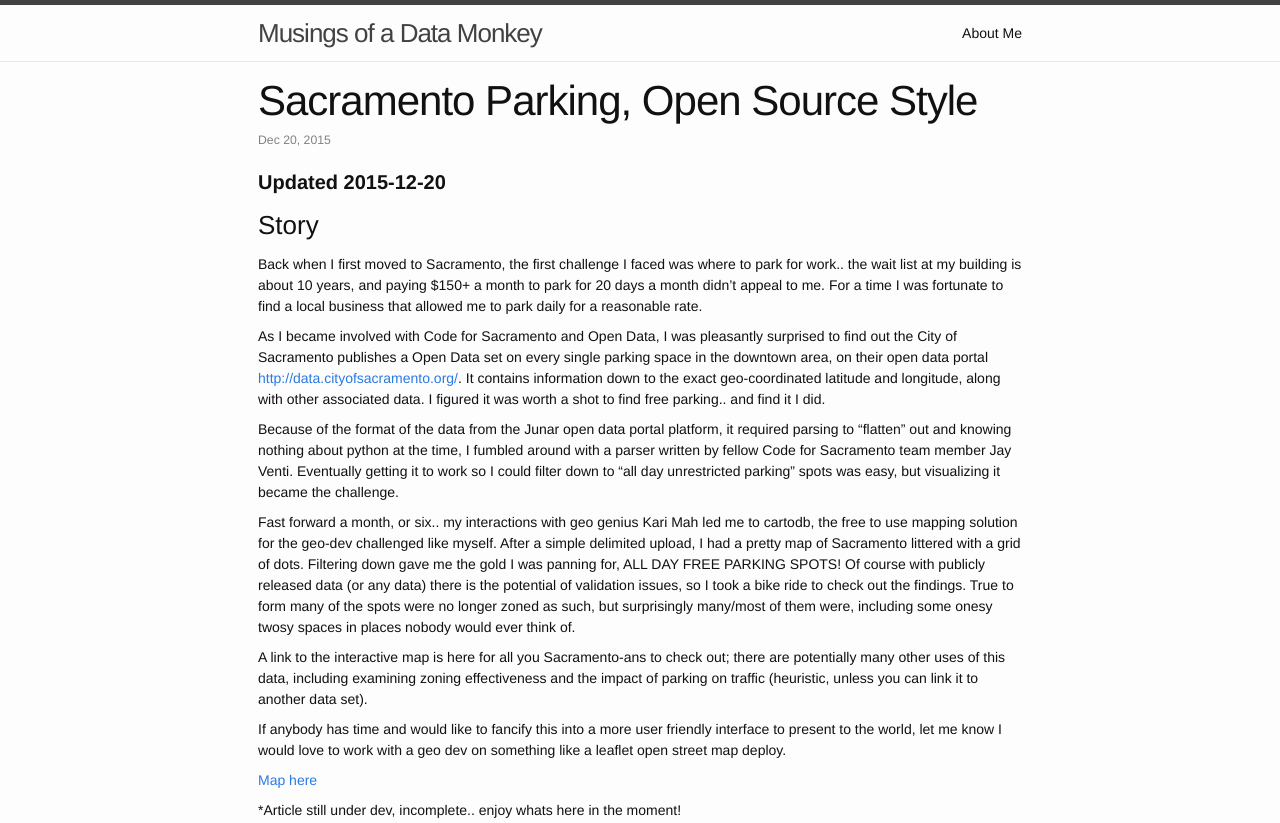
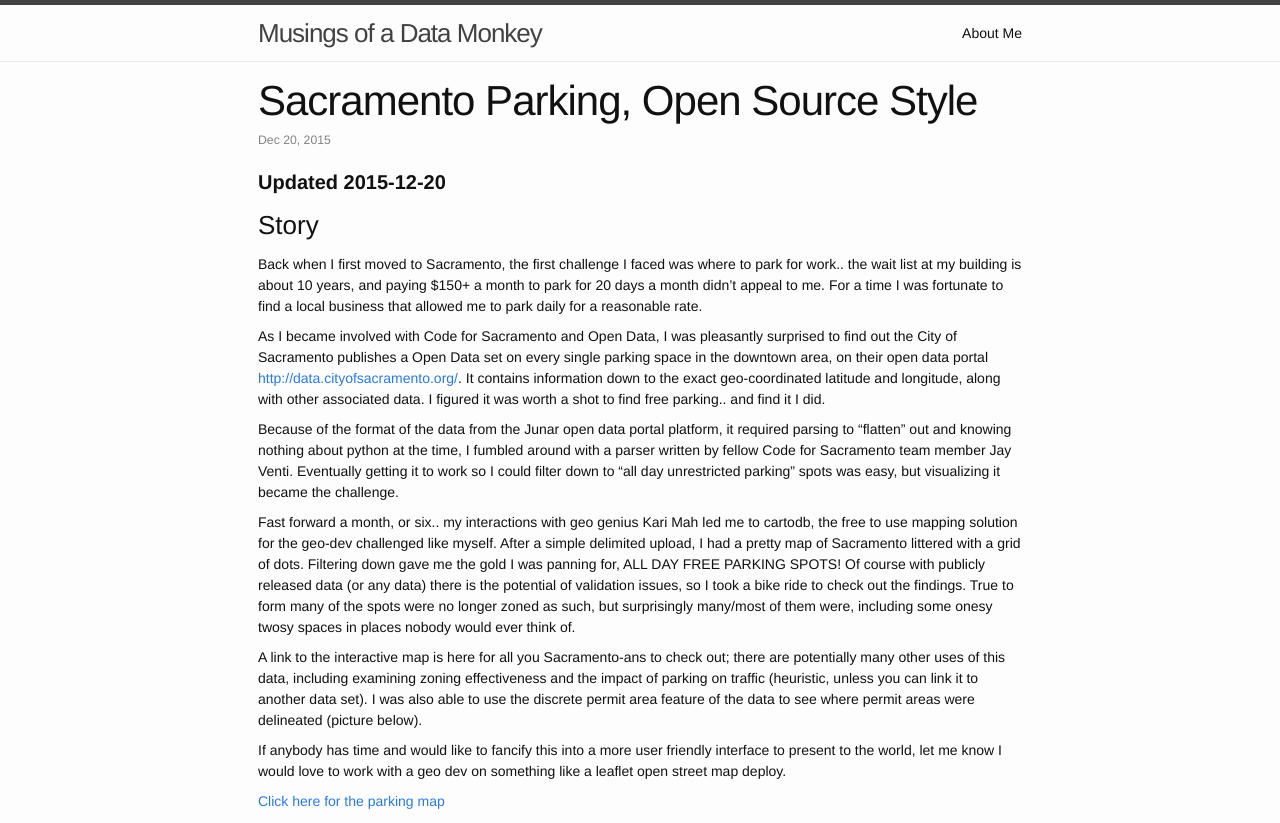
Before and after one commit to josephlei/jjl-website, a Jekyll site: the page built from _posts/2015-12-20-sacparking.markdown, in a window 1280 px wide. Shown: the top 823 px of the page. Built offline with Jekyll 4.4.1, drawn with Linux system fonts in a browser that asks for light colours.

Commit message:
add parking asset + delta article

```diff
--- a/_posts/2015-12-20-sacparking.markdown
+++ b/_posts/2015-12-20-sacparking.markdown
@@ -18,10 +18,12 @@
 
 Fast forward a month, or six.. my interactions with geo genius Kari Mah led me to cartodb, the free to use mapping solution for the geo-dev challenged like myself. After a simple delimited upload, I had a pretty map of Sacramento littered with a grid of dots. Filtering down gave me the gold I was panning for, ALL DAY FREE PARKING SPOTS! Of course with publicly released data (or any data) there is the potential of validation issues, so I took a bike ride to check out the findings. True to form many of the spots were no longer zoned as such, but surprisingly many/most of them were, including some onesy twosy spaces in places nobody would ever think of.
 
-A link to the interactive map is here for all you Sacramento-ans to check out; there are potentially many other uses of this data, including examining zoning effectiveness and the impact of parking on traffic (heuristic, unless you can link it to another data set).
+A link to the interactive map is here for all you Sacramento-ans to check out; there are potentially many other uses of this data, including examining zoning effectiveness and the impact of parking on traffic (heuristic, unless you can link it to another data set). I was also able to use the discrete permit area feature of the data to see where permit areas were delineated (picture below).
 
 If anybody has time and would like to fancify this into a more user friendly interface to present to the world, let me know I would love to work with a geo dev on something like a leaflet open street map deploy.
 
-[Map here](https://crosskonaftw.cartodb.com/viz/6adf39d0-fd09-11e4-a589-0e9d821ea90d/public_map)
+[Click here for the parking map](https://crosskonaftw.cartodb.com/viz/6adf39d0-fd09-11e4-a589-0e9d821ea90d/public_map)
 
 *Article still under dev, incomplete.. enjoy whats here in the moment!
+
+![permit areas](/assets/permit_areas.png)
```
Also changed, not shown: 1 other file.
